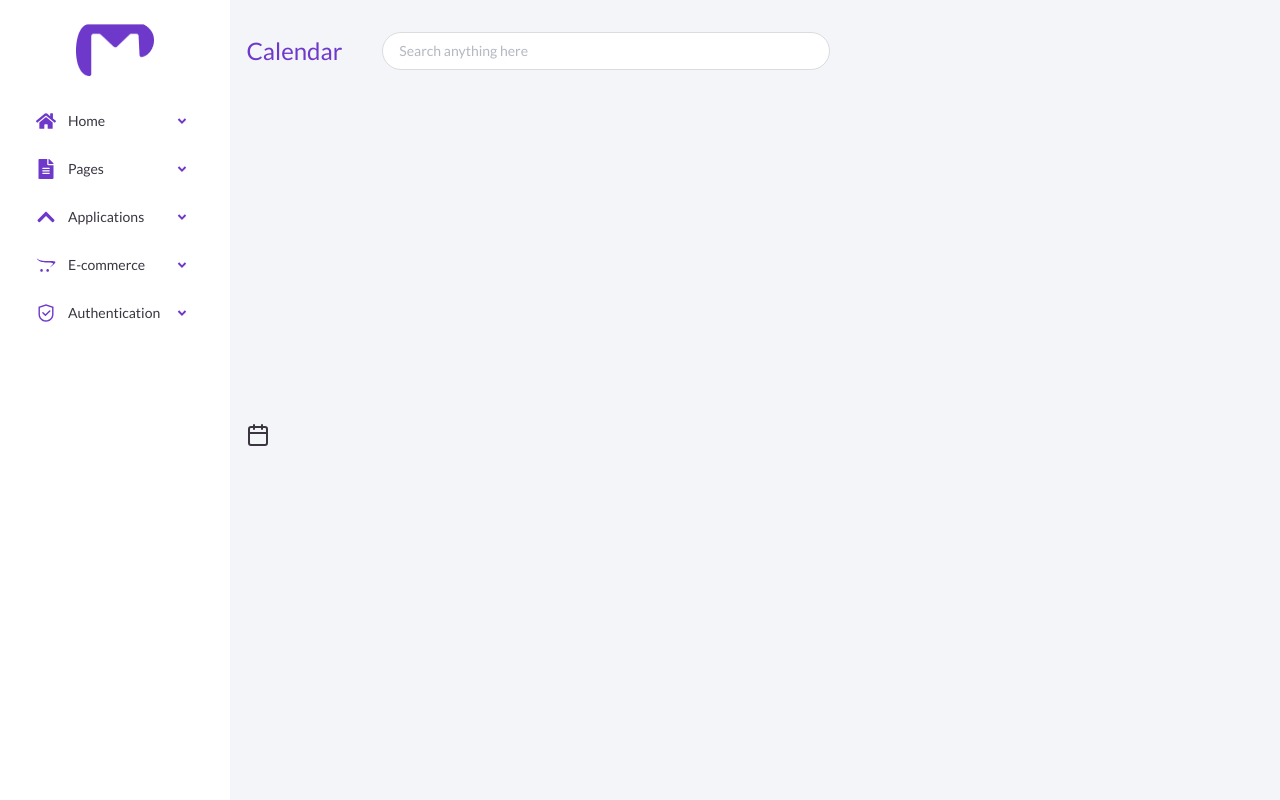
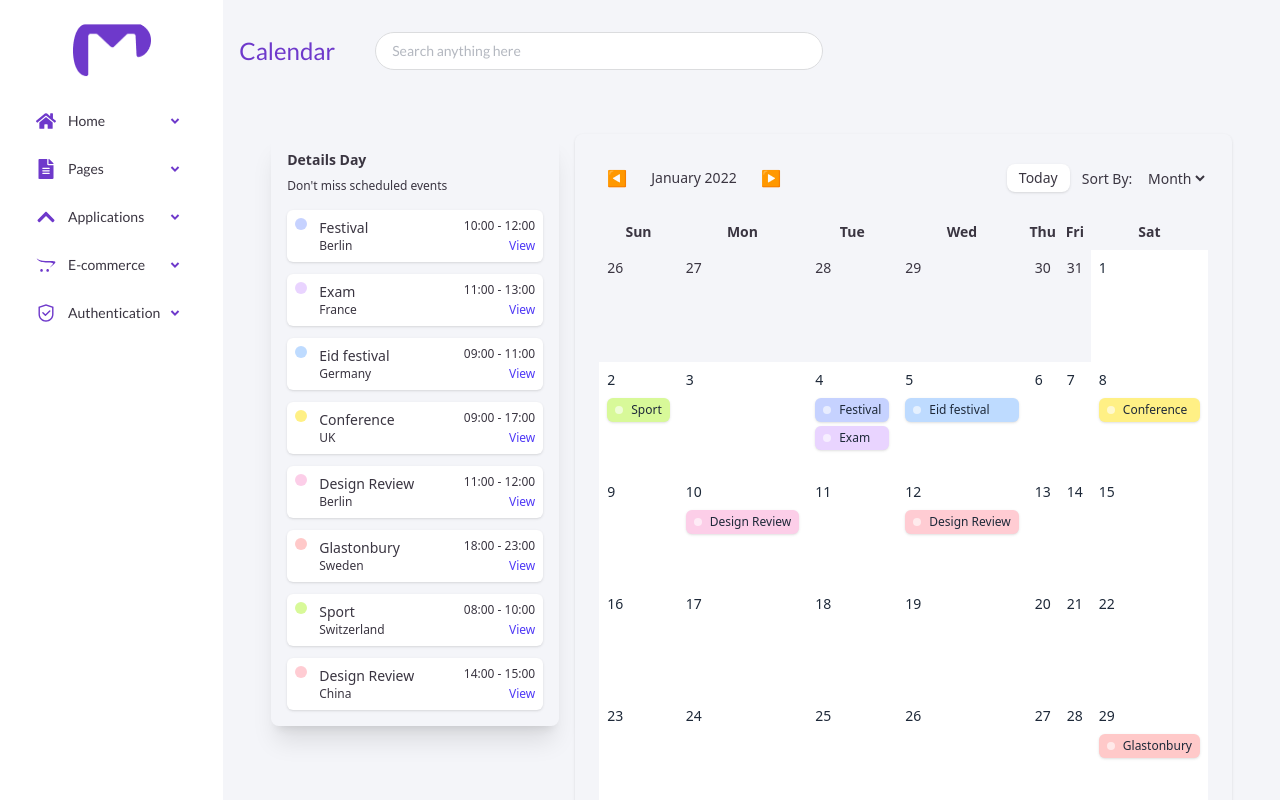
Before and after one commit to Favics-T/Admin-Dashboard, a React (Vite) app: page /application/calendar in a window 1280 px wide. Shown: the top 800 px of the page. Built offline with nearby package versions, Linux system fonts and the light colour scheme.

Commit message:
fixed import issue, calendar page is rendering now

```diff
--- a/src/App.jsx
+++ b/src/App.jsx
@@ -28,7 +28,8 @@ import Dashboard from './pages/Home/Dashboard';
 import PricingPage from './pages/Pages/PricingPage';
 import Wizard from './pages/Application/Wizard/Wizard';
 import DataTables from './pages/Application/DataTables/DataTables';
-import { Calendar } from 'lucide-react';
+// import { Calendar } from 'lucide-react';
+import Calendar from './pages/Application/Calendar/Calendar';
 // import NewProducts from './pages/ECommerce/Overview/Products/NewProducts';
 import NewProducts from './pages/ECommerce/Overview/Products/NewProduct/NewProducts'
 import EditProducts from './pages/ECommerce/Overview/Products/EditProducts';
--- a/src/data/pages.js
+++ b/src/data/pages.js
@@ -76,7 +76,7 @@ export const sidebarList = [
       { title: "Kanban", path: "/application/kanban" },
       { title: "Wizard", path: "/application/wizard" },
       { title: "Data Tables", path: "/application/datatables" },
-      { title: "Calendar", path: "/application/calendar" },
+      { title: "Calendar", path: "/application/calendar/Calendar" },
     ],
   },
   {
--- a/src/pages/Application/Calendar/Calendar.jsx
+++ b/src/pages/Application/Calendar/Calendar.jsx
@@ -1,8 +1,8 @@
 import React, { useState } from "react";
-import CalendarHeader from "./components/CalendarHeader";
-import CalendarGrid from "./components/CalendarGrid";
-import SidebarDetails from "./components/SidebarDetails";
-import { events } from "./data/events";
+import CalendarHeader from "./CalendarHeader";
+import CalendarGrid from "./CalendarGrid";
+import SidebarDetails from "./SidebarDetails";
+import { events } from "../../../data/events";
 
 export default function Calendar() {
    const [date] = useState(new Date(2022, 0, 1));
@@ -24,7 +24,7 @@ export default function Calendar() {
         </div>
 
 
-        <div className="bg-card rounded-lg p-4 md:p-6 border border-border shadow-sm">
+        <div className="bg-card rounded-lg p-4 md:p-6 border-border shadow-sm">
           <CalendarHeader monthLabel="January 2022" onPrev={handlePrev} onNext={handleNext} />
           <CalendarGrid year={year} month={month} events={events} />
         </div>
--- a/src/pages/Application/Calendar/CalendarGrid.jsx
+++ b/src/pages/Application/Calendar/CalendarGrid.jsx
@@ -1,6 +1,6 @@
 import React from "react";
 import DayCell from "./DayCell";
-import { startOfMonth, endOfMonth, addDays, sameDay } from "../utils/dateUtils";
+import { startOfMonth,endOfMonth,addDays,sameDay } from "../../../utils/dateUtils";
 
 
 export default function CalendarGrid({ year, month, events }) {
--- a/src/pages/Application/Calendar/DayCell.jsx
+++ b/src/pages/Application/Calendar/DayCell.jsx
@@ -1,5 +1,5 @@
 import React from "react";
-import { formatDay } from "../utils/dateUtils";
+import { formatDay } from "../../../utils/dateUtils";
 import EventChip from "./EventChip";
 
 export default function DayCell({ date, isCurrentMonth, events = [] }) {
--- a/src/pages/Application/Calendar/SidebarDetails.jsx
+++ b/src/pages/Application/Calendar/SidebarDetails.jsx
@@ -2,7 +2,7 @@ import React from "react";
 
 export default function SidebarDetails({ events, onSelect }) {
   return (
-    <aside className="w-full md:w-72 p-4 bg-card rounded-lg border border-border">
+    <aside className="w-full md:w-72 p-4 bg-card rounded-lg shadow-xl border-border">
       <h2 className="text-sm font-semibold mb-2">Details Day</h2>
       <p className="text-xs text-muted mb-4">Don't miss scheduled events</p>
 
```
